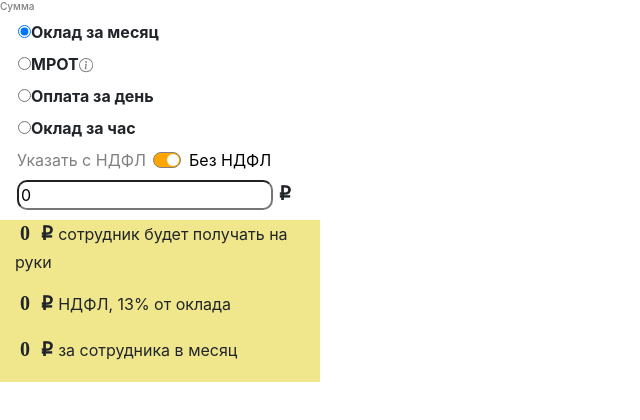
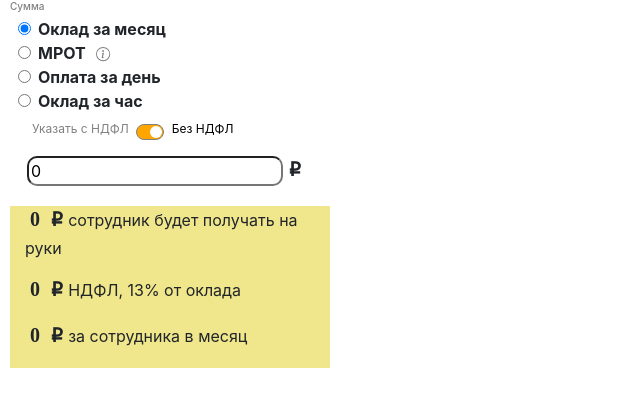
Before and after one commit to lostt1me/calcMoney, a React (Create React App) app: page / in a window 1280 px wide. Shown: the top 420 px of the page, without its empty margins (0-640 px from the left). Built offline with nearby package versions, Linux system fonts and the light colour scheme.

Commit message:
add ident

```diff
--- a/src/Components/PaysForm/MoneyInput/style.scss
+++ b/src/Components/PaysForm/MoneyInput/style.scss
@@ -1,8 +1,9 @@
 .input-field {
-  border-radius: 10px 10px 10px 10px;
-  &::-webkit-inner-spin-button,
-  &::-webkit-outer-spin-button {
-    -webkit-appearance: none;
+    outline: none;
+    border-radius: 10px 10px 10px 10px;
+    &::-webkit-inner-spin-button,
+    &::-webkit-outer-spin-button {
+        -webkit-appearance: none;
 }
 }
 @font-face {
@@ -16,5 +17,6 @@
     font-size: 20px;
 }
 .input-form {
+    margin: 10px;
     padding-left: 17px;
 }
--- a/src/Components/PaysForm/ShowPay/style.scss
+++ b/src/Components/PaysForm/ShowPay/style.scss
@@ -4,4 +4,5 @@
 
 .container-fluid {
     padding-top: 10px;
+    margin-left: 10px;
 }
--- a/src/Components/PaysForm/Switch/index.tsx
+++ b/src/Components/PaysForm/Switch/index.tsx
@@ -9,7 +9,7 @@ interface ISwitchProps {
 export const Switch = (data: ISwitchProps) => {
     const { changeStatus } = data;
     return (
-        <div className="d-flex flex-row">
+        <div className="d-flex flex-row switchForm">
                     <div className="custom-control custom-switch">
                         <Field name="ndfl" component="input" type="checkbox" className="custom-control-input" id="ndflSwitch" onChange={changeStatus}/>
                         <label className="custom-control-label-left" htmlFor="ndflSwitch">Указать с НДФЛ</label>
--- a/src/Components/PaysForm/Switch/style.scss
+++ b/src/Components/PaysForm/Switch/style.scss
@@ -1,9 +1,16 @@
+.switchForm {
+    margin-top: 7px;
+    margin-left: 15px;
+    font-size: 0.75em;
+}
+
 .custom-control {
     padding-left: 0px;
 }
 .custom-control-input:checked {
     & ~ .custom-control-label::before {
         background-color: orange;
+        cursor: pointer;
         border-color:grey;
     }
     & ~ .custom-control-label {
--- a/src/Components/PaysForm/View.tsx
+++ b/src/Components/PaysForm/View.tsx
@@ -24,13 +24,13 @@ export const View = (data: IVeiwProps) => {
             <div className="d-flex flex-column fontForm">
                 <h1>Сумма</h1>
                 <div className="d-flex flex-column radioForm">
-                    <label><Field name="chargeType" component="input" type="radio" value="salaryMonth"/>Оклад за месяц</label>
+                    <label><Field name="chargeType" component="input" type="radio" value="salaryMonth"/><span>Оклад за месяц</span></label>
                     <div className="d-flex flex-row">
-                        <label><Field name="chargeType" component="input" type="radio" value="mrot"/>МРОТ</label>
+                        <label><Field name="chargeType" component="input" type="radio" value="mrot"/><span>МРОТ</span></label>
                         <ToolTip />
                     </div>
-                    <label><Field name="chargeType" component="input" type="radio" value="payDay"/>Оплата за день</label>
-                    <label><Field name="chargeType" component="input" type="radio" value="payHour"/>Оклад за час</label>
+                    <label><Field name="chargeType" component="input" type="radio" value="payDay"/><span>Оплата за день</span></label>
+                    <label><Field name="chargeType" component="input" type="radio" value="payHour"/><span>Оклад за час</span></label>
                 </div>
                 {!(hasMrot==="mrot")? <Switch changeStatus={changeNdflStatus}/> : undefined}
                 {!(hasMrot==="mrot")? <MoneyInput payType={hasMrot} changeNet={changeNet}/> : undefined}
--- a/src/Components/PaysForm/style.scss
+++ b/src/Components/PaysForm/style.scss
@@ -19,11 +19,17 @@ input {
     & h1 {
         font-size: 10px;
         color: grey;
+        margin-left: 10px;
+        margin-bottom: 5px;
     }
     .radioForm {
         padding-left: 18px;
         & label {
             font-weight: bold;
+            margin-bottom: 0px;
+            & span {
+                margin-left: 7px;
+            }
         }
     }
 }
--- a/src/Components/PaysForm/tooltip/style.scss
+++ b/src/Components/PaysForm/tooltip/style.scss
@@ -15,9 +15,9 @@ svg {
     .arrow {
         padding: 0px;
         &::before {
-            top: -12px;
+            top: -4px;
             bottom: -7px;
-            left: -1px;
+            left: 4px;
             border: 6px solid transparent; border-bottom: 6px solid #483D8B; border-left: 6px solid #483D8B;
         }
     }
@@ -27,13 +27,14 @@ svg {
     position: absolute;
     text-align: left;
     width: 130px;
-    top: -7px;
-    left: -1px;
+    top: 2px;
+    left: 4px;
     padding: 5px 5px;
     background-color:#483D8B;
     border-radius: 0;
 }
 
 .tooltipButton {
+    padding-left: 10px;
     outline: none;
 }
```
Also changed, not shown: src/Components/PaysForm/ShowPay/index.tsx (indentation only).
